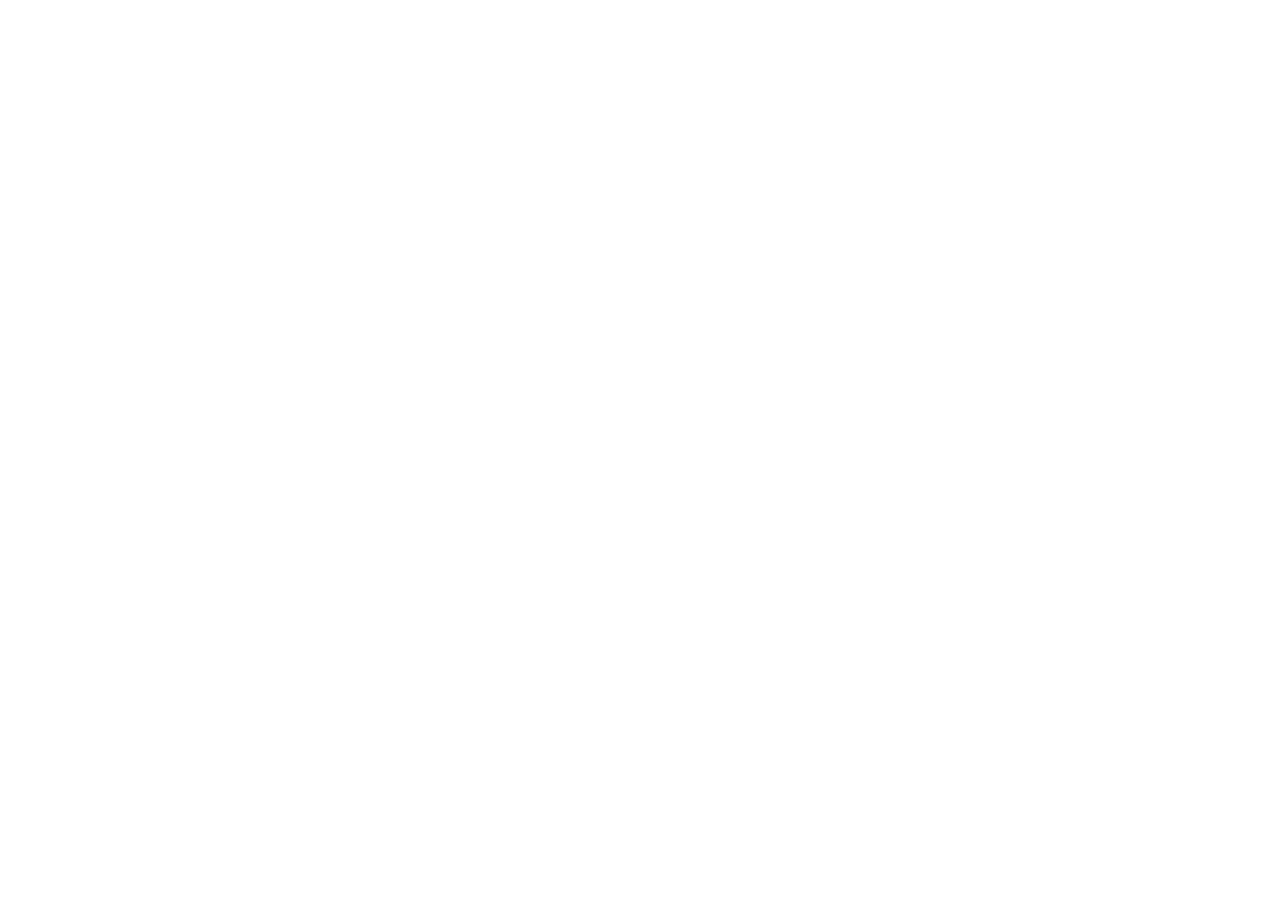
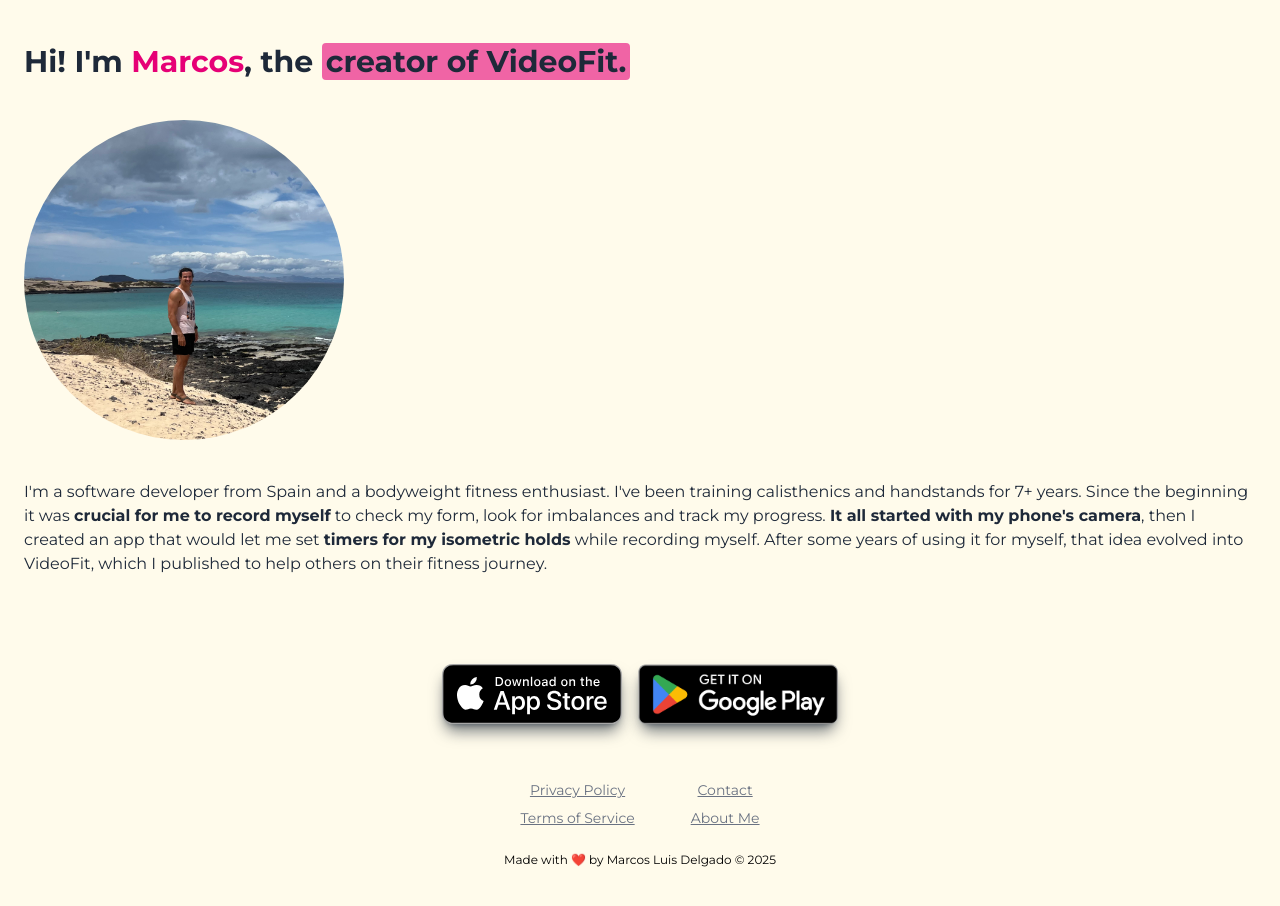
Before and after one commit to Marcosld/videofit-web, a Next.js app: page /en/about in a window 1280 px wide. Before the commit this address had no page. Shown: the part 180-1086 px from the top of the page. Before the commit the page ends 800 px from the top, so only its background shows below. Built offline with nearby package versions, Linux system fonts and the light colour scheme.

Commit message:
main: Add about me section

```diff
--- /dev/null
+++ b/app/[locale]/about/page.tsx
@@ -0,0 +1,29 @@
+import { richFormatter } from "@/utils/rich-formatter";
+import { Locale } from "next-intl";
+import { getTranslations, setRequestLocale } from "next-intl/server";
+import Image from "next/image";
+
+export default async function PrivacyPage({ params }: PageProps<"/[locale]">) {
+  const { locale } = await params;
+  setRequestLocale(locale as Locale);
+
+  const t = await getTranslations("About");
+
+  return (
+    <main className="max-w-7xl mx-auto px-6 pt-32 md:pt-56 pb-10 text-gray-800 flex">
+      <header>
+        <h1 className="text-3xl font-bold mb-10">
+          {t.rich("title", richFormatter)}
+        </h1>
+        <Image
+          src="/about-me.jpeg"
+          alt={t("imageAlt")}
+          width={2112}
+          height={2112}
+          className="max-h-80 max-w-80 rounded-full mb-10"
+        />
+        <p className="mt-4">{t.rich("intro", richFormatter)}</p>
+      </header>
+    </main>
+  );
+}
--- a/components/feature-list.tsx
+++ b/components/feature-list.tsx
@@ -1,5 +1,6 @@
 "use client";
 
+import { richFormatter } from "@/utils/rich-formatter";
 import classNames from "classnames";
 import {
   motion,
@@ -137,16 +138,6 @@
   );
 };
 
-const richTranslator = {
-  highlight: (chunks: React.ReactNode) => (
-    <span className="bg-pink-600/60 px-1 rounded">{chunks}</span>
-  ),
-  accent: (chunks: React.ReactNode) => (
-    <span className="text-pink-600 font-bold">{chunks}</span>
-  ),
-  bold: (chunks: React.ReactNode) => <strong>{chunks}</strong>,
-};
-
 export const FeatureList = () => {
   const containerRef = React.useRef(null);
   const t = useTranslations("FeatureList");
@@ -154,12 +145,12 @@
 
   const features = [
     {
-      title: t.rich("recording.title", richTranslator),
+      title: t.rich("recording.title", richFormatter),
       points: [
-        t.rich("recording.points.customTimers", richTranslator),
-        t.rich("recording.points.audioCountdowns", richTranslator),
-        t.rich("recording.points.cleanInterface", richTranslator),
-        t.rich("recording.points.instantSave", richTranslator),
+        t.rich("recording.points.customTimers", richFormatter),
+        t.rich("recording.points.audioCountdowns", richFormatter),
+        t.rich("recording.points.cleanInterface", richFormatter),
+        t.rich("recording.points.instantSave", richFormatter),
       ],
       renderImage: (active: boolean) => (
         <FeatureScreenshot
@@ -171,12 +162,12 @@
       ),
     },
     {
-      title: t.rich("reviewing.title", richTranslator),
+      title: t.rich("reviewing.title", richFormatter),
       points: [
-        t.rich("reviewing.points.instantReplay", richTranslator),
-        t.rich("reviewing.points.noWastedStorage", richTranslator),
-        t.rich("reviewing.points.perfectTechnique", richTranslator),
-        t.rich("reviewing.points.frameByFrame", richTranslator),
+        t.rich("reviewing.points.instantReplay", richFormatter),
+        t.rich("reviewing.points.noWastedStorage", richFormatter),
+        t.rich("reviewing.points.perfectTechnique", richFormatter),
+        t.rich("reviewing.points.frameByFrame", richFormatter),
       ],
       renderImage: (active: boolean) => (
         <FeatureScreenshot
@@ -188,12 +179,12 @@
       ),
     },
     {
-      title: t.rich("tracking.title", richTranslator),
+      title: t.rich("tracking.title", richFormatter),
       points: [
-        t.rich("tracking.points.calendarView", richTranslator),
-        t.rich("tracking.points.findByDate", richTranslator),
-        t.rich("tracking.points.confidenceGrow", richTranslator),
-        t.rich("tracking.points.trackJourney", richTranslator),
+        t.rich("tracking.points.calendarView", richFormatter),
+        t.rich("tracking.points.findByDate", richFormatter),
+        t.rich("tracking.points.confidenceGrow", richFormatter),
+        t.rich("tracking.points.trackJourney", richFormatter),
       ],
       renderImage: (active: boolean) => (
         <div className="relative md:sticky md:top-0 md:col-start-1 md:row-start-1 flex items-center justify-center max-w-xs ml-auto mr-auto md:max-w-full">
@@ -217,12 +208,12 @@
       ),
     },
     {
-      title: t.rich("customization.title", richTranslator),
+      title: t.rich("customization.title", richFormatter),
       points: [
-        t.rich("customization.points.flexibleSettings", richTranslator),
-        t.rich("customization.points.switchSettings", richTranslator),
-        t.rich("customization.points.adFreeExperience", richTranslator),
-        t.rich("customization.points.regularUpdates", richTranslator),
+        t.rich("customization.points.flexibleSettings", richFormatter),
+        t.rich("customization.points.switchSettings", richFormatter),
+        t.rich("customization.points.adFreeExperience", richFormatter),
+        t.rich("customization.points.regularUpdates", richFormatter),
       ],
       renderImage: (active: boolean) => (
         <FeatureScreenshot
--- a/components/footer.tsx
+++ b/components/footer.tsx
@@ -26,12 +26,17 @@
       <div className="mb-6 md:mb-8">
         <StoreButtons />
       </div>
-      <div className="flex gap-6">
-        <FooterLink href="/privacy">{t("links.privacy")}</FooterLink>
-        <FooterLink href="/terms">{t("links.terms")}</FooterLink>
-        <FooterLink href="mailto:marcosluisdel@gmail.com">
-          {t("links.contact")}
-        </FooterLink>
+      <div className="flex gap-14">
+        <div className="flex flex-col gap-2">
+          <FooterLink href="/privacy">{t("links.privacy")}</FooterLink>
+          <FooterLink href="/terms">{t("links.terms")}</FooterLink>
+        </div>
+        <div className="flex flex-col gap-2">
+          <FooterLink href="mailto:marcosluisdel@gmail.com">
+            {t("links.contact")}
+          </FooterLink>
+          <FooterLink href="/about">{t("links.about")}</FooterLink>
+        </div>
       </div>
       <p className="text-xs">{t("madeBy", { year })}</p>
     </FooterContainer>
--- a/dictionaries/en.json
+++ b/dictionaries/en.json
@@ -139,7 +139,8 @@
     "links": {
       "privacy": "Privacy Policy",
       "terms": "Terms of Service",
-      "contact": "Contact"
+      "contact": "Contact",
+      "about": "About Me"
     },
     "madeBy": "Made with ❤️ by Marcos Luis Delgado © {year}"
   },
@@ -150,5 +151,10 @@
   "Header": {
     "appLogoAlt": "App logo",
     "qrAlt": "QR code to website"
+  },
+  "About": {
+    "imageAlt": "Marcos, creator of VideoFit",
+    "title": "Hi! I'm <accent>Marcos</accent>, the <highlight>creator of VideoFit.</highlight>",
+    "intro": "I'm a software developer from Spain and a bodyweight fitness enthusiast. I've been training calisthenics and handstands for 7+ years. Since the beginning it was <bold>crucial for me to record myself</bold> to check my form, look for imbalances and track my progress. <bold>It all started with my phone's camera</bold>, then I created an app that would let me set <bold>timers for my isometric holds</bold> while recording myself. After some years of using it for myself, that idea evolved into VideoFit, which I published to help others on their fitness journey."
   }
 }
--- a/dictionaries/es.json
+++ b/dictionaries/es.json
@@ -139,7 +139,8 @@
     "links": {
       "privacy": "Política de Privacidad",
       "terms": "Términos de Servicio",
-      "contact": "Contacto"
+      "contact": "Contacto",
+      "about": "Sobre mí"
     },
     "madeBy": "Hecho con ❤️ por Marcos Luis Delgado © {year}"
   },
@@ -150,5 +151,10 @@
   "Header": {
     "appLogoAlt": "Logotipo de la aplicación",
     "qrAlt": "Código QR del sitio web"
+  },
+  "About": {
+    "imageAlt": "Marcos, creador de VideoFit",
+    "title": "¡Hola! Soy <accent>Marcos</accent>, el <highlight>creador de VideoFit.</highlight>",
+    "intro": "Soy de España y me dedico al desarrollo de software. También soy un amante del deporte. He estado entrenando calistenia y handstands durante más de 7 años. Desde el principio, fue <bold>crucial para mí grabarme</bold> para revisar mi forma, buscar desequilibrios y seguir mi progreso. <bold>Todo comenzó con la cámara de mi teléfono</bold>, luego creé una aplicación que me permitía establecer <bold>temporizadores para mis ejercicios isométricos</bold> mientras me grababa. Después de algunos años usándola para mí, esa idea evolucionó hasta convertirse en VideoFit, una app que decidí publicar para ayudar a otros en su camino fitness."
   }
 }
--- /dev/null
+++ b/utils/rich-formatter.tsx
@@ -0,0 +1,11 @@
+import * as React from "react";
+
+export const richFormatter = {
+  highlight: (chunks: React.ReactNode) => (
+    <span className="bg-pink-600/60 px-1 rounded">{chunks}</span>
+  ),
+  accent: (chunks: React.ReactNode) => (
+    <span className="text-pink-600 font-bold">{chunks}</span>
+  ),
+  bold: (chunks: React.ReactNode) => <strong>{chunks}</strong>,
+};
```
Also changed, not shown: public/about-me.jpeg (added).
